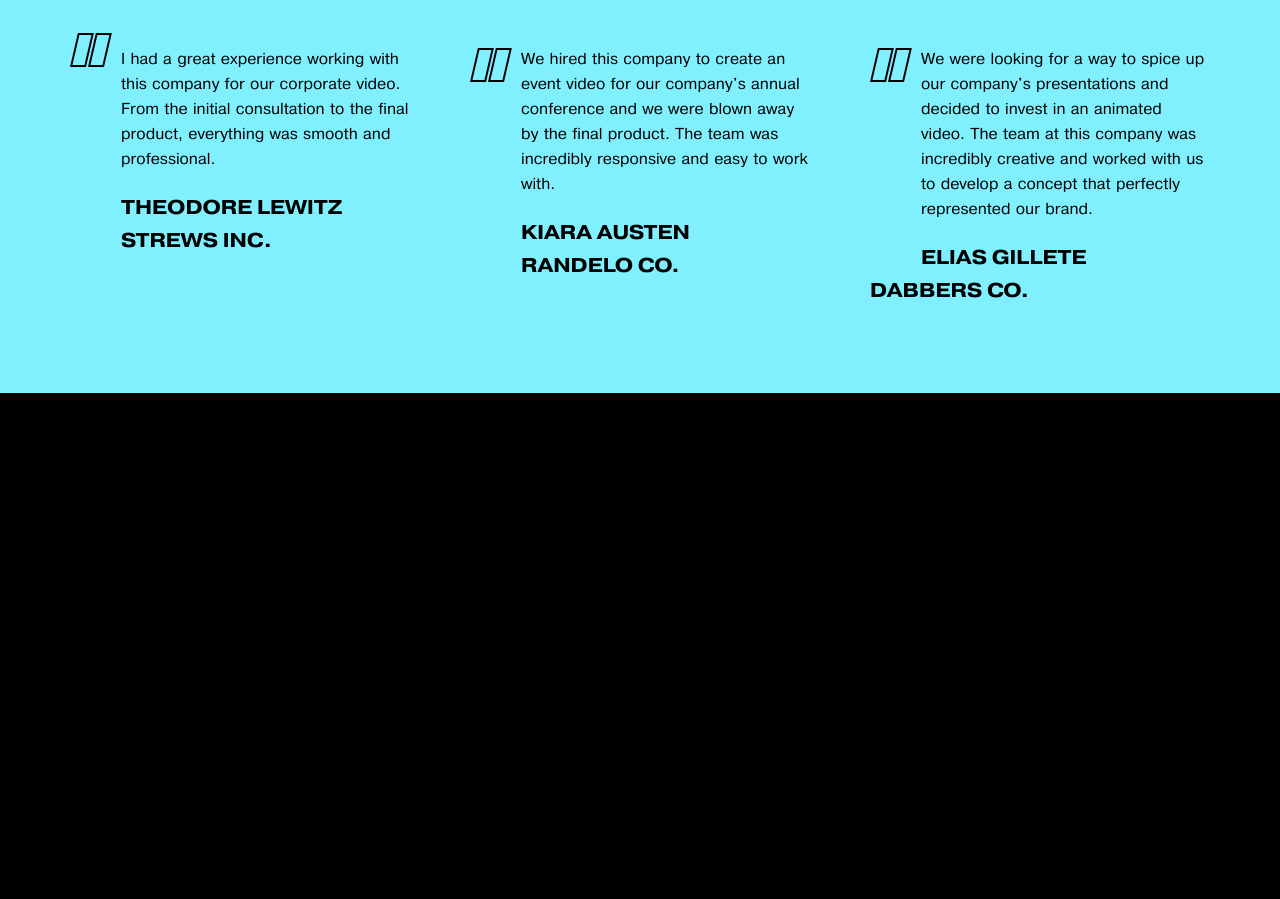
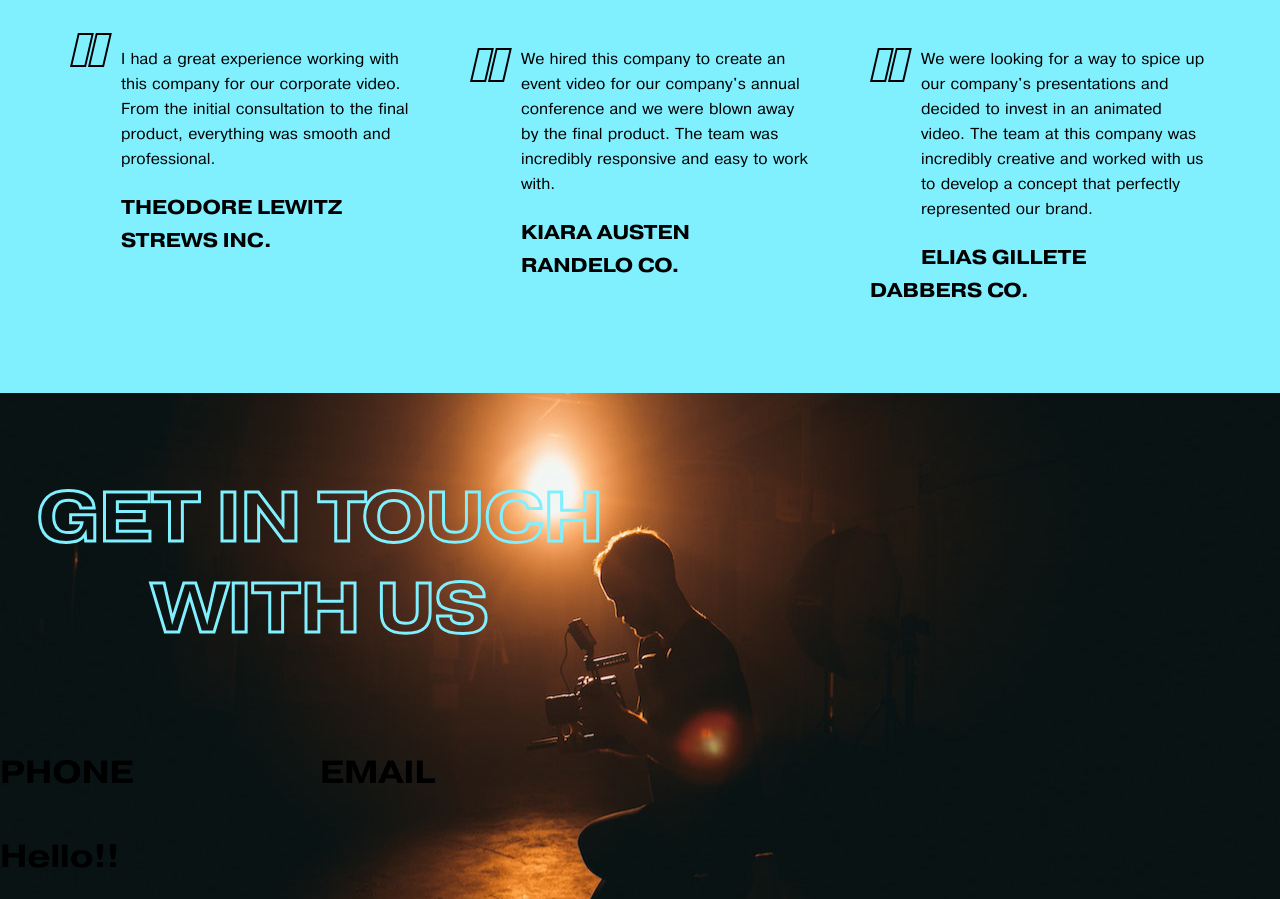
Before and after one commit to 01010110-Code/Cineora, a plain HTML site: page index.html in a window 1280 px wide. Shown: the part 3022-3921 px from the top of the page. Before the commit the page ends 3415 px from the top, so only its background shows below. Drawn offline with Linux system fonts and the light colour scheme.

Commit message:
designed the layout for the 6th and final section of the homepage

```diff
--- a/index.html
+++ b/index.html
@@ -195,18 +195,39 @@
 
         </div>
 
+      </div>
+     </div>
+
+    <!--The 6th SECTION of the website-->
+    <div class="section-6">
+
+      <!-- this is going to be a grid, seperating this section into 2-->
+      <div class="column-6-left">
 
 
+           <h1 class="headline-section-6">GET IN TOUCH WITH US</h1>
+
+<!--This is a grid inside the first column of the first grid, to display the email and phone contact-->
+           <div class="inner-grid-6">
+            <div class="inner-column-6">
+              <h1>PHONE</h1>
+            </div>
+            <div class="inner-column-6">
+              <h1>EMAIL</h1>
+            </div>
+            <!-- the closing tag for the inner-grid-6-->
+           </div>
+
+           <!-- the closing tag for  column-6-left-->
+           </div>
 
 
-      </div>
+<!-- This is the second column of the main grid-->
 
-
-
-
-
-     </div>
-
+      <div class="column-6-right">
+        </div>
+        <h1>Hello!!</h1>
+    </div>
 
     </body>
 </html>
--- a/styles.css
+++ b/styles.css
@@ -356,4 +356,29 @@ nav ul {
   transform: skew(-13deg);
   transform-origin: bottom left;
   margin-right: 2px;
+
 }
+
+/* the CSS for the 6th section */
+.section-6
+{
+  background-image: url(/assets/section6.png);
+  display: grid;
+  grid-template-columns: 1fr 1fr;
+}
+.column-6{
+  padding-top: 30px;
+}
+.headline-section-6{
+  -webkit-text-fill-color: transparent;
+  -webkit-text-stroke-width: 3px;
+  -webkit-text-stroke-color: var(--blue);
+  font-size: 70px;
+  padding: 30px;
+  text-align: center;
+  padding-top: 30px;
+  }
+.inner-grid-6{
+  display: grid;
+  grid-template-columns: 1fr 1fr;
+}
```
Also changed, not shown: assets/section-6.jpg (added), assets/section5.jpg (deleted), assets/section6.png (added), 2 other files.
